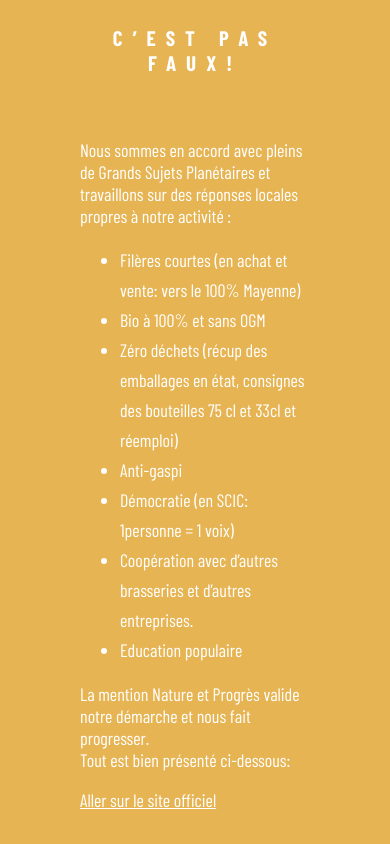
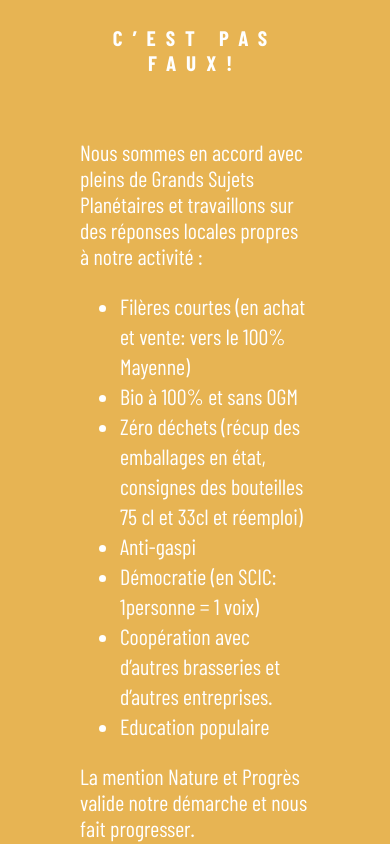
Before and after one commit to damodred53/BAM, a React (Vite) app: page /description in a window 390 px wide. Shown: the part 1380-2224 px from the top of the page. Built offline with nearby package versions, Linux system fonts and the light colour scheme; a web font is replaced by a local one.

Commit message:
quelques correctifs mineures

```diff
--- a/sass/components/DropdownMenu.scss
+++ b/sass/components/DropdownMenu.scss
@@ -134,7 +134,26 @@
     .dropdown_invisible_part_paragraph_span {
         font-size: 14px;
         padding: 1rem;
+
     }
 
 
 }
+
+@media (max-width:420px) {
+
+    .imageMainDiv_div {
+        justify-content: center;
+        padding-right: 1rem;
+    }
+    .imageMainDiv_div_paragraph {
+        font-size: 18px;
+        padding-left: 2rem;
+
+    }
+    .imageMainDiv_div_link_picture2 {
+        width: 35%;
+        margin-right: 3rem;
+    }
+
+}
--- a/sass/layout/Header.scss
+++ b/sass/layout/Header.scss
@@ -306,7 +306,10 @@
         padding-right: 1rem;
     }
     .navBar_absolute {
-        height: 250px!important;
+        height: 230px!important;
+        padding-top: 1rem;
+        padding-left: 2rem;
+        padding-right: 1rem;
     }
 
     .navBar_logo {
--- a/sass/layout/NatureProgres.scss
+++ b/sass/layout/NatureProgres.scss
@@ -135,3 +135,12 @@
 
     }
 }
+
+@media (max-width:420px) {
+    .nature_new_div_list {
+        font-size: 22px;
+    }
+    .nature_new_div_paragraph {
+        font-size: 22px;
+    }
+}
--- a/src/Composants/NatureProgres/NatureProgres.tsx
+++ b/src/Composants/NatureProgres/NatureProgres.tsx
@@ -26,7 +26,7 @@ const NatureProgres = () => {
                         <li className="nature_new_div_list_element">Education populaire</li>
                     </ul>
 
-                    <p >La mention Nature et Progrès valide notre démarche et nous fait progresser. <br/>Tout est bien présenté ci-dessous: </p>
+                    <p className="nature_new_div_paragraph" >La mention Nature et Progrès valide notre démarche et nous fait progresser. <br/>Tout est bien présenté ci-dessous: </p>
 
                     <a target="_blank" href="https://natureetprogres.org/?Mention"><p className="link">Aller sur le site officiel</p></a>
                 </div>
```
Also changed, not shown: 1 other file (tests, documents, lock files or other folders).
